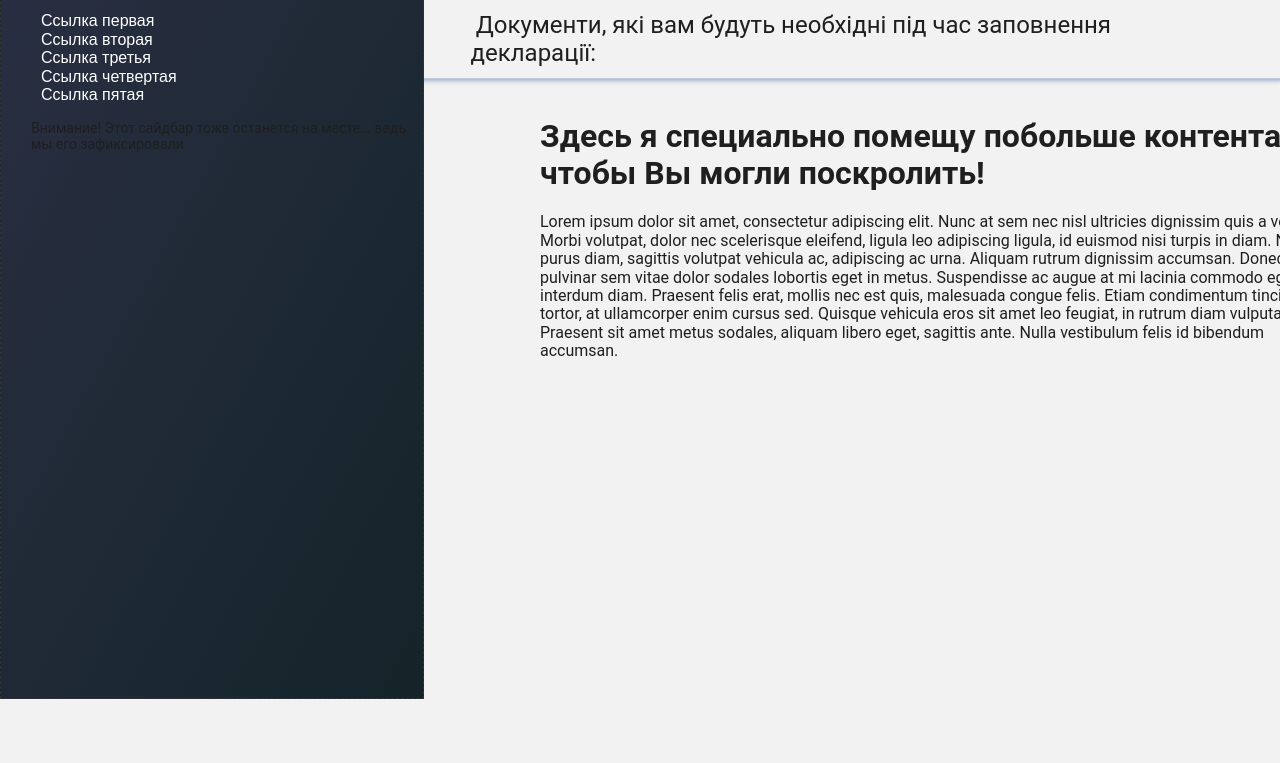
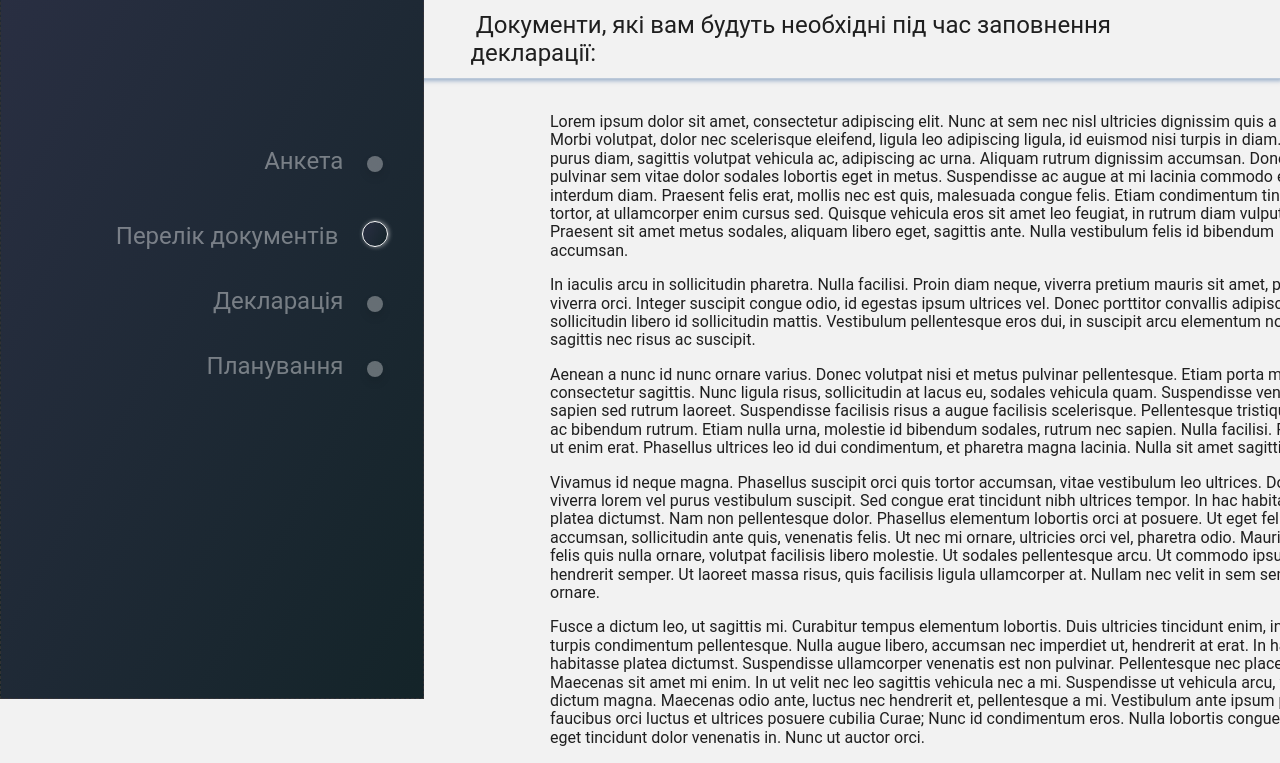
Before and after one commit to KostiaKalinchuk/pure-agency, a website: page src/index.html in a window 1280 px wide. Shown: the part 103-866 px from the top of the page. Before the commit the page ends 800 px from the top, so only its background shows below. Drawn offline with nearby package versions, Linux system fonts and the light colour scheme; files that its build step writes are made by us from their sources.

Commit message:
add left menu

```diff
--- a/src/index.html
+++ b/src/index.html
@@ -50,17 +50,29 @@
  </div>
 
 
+    <div class="left-menu">
+        <input type="radio" name="left-menu" id="questionnaire">
+        <label for="questionnaire">
+            <span>Анкета</span>
+        </label>
 
-    <nav><!--Блок для навигации-->
-        <ul>
-            <li><a href="#">Ссылка первая</a></li>
-            <li><a href="#">Ссылка вторая</a></li>
-            <li><a href="#">Ссылка третья</a></li>
-            <li><a href="#">Ссылка четвертая</a></li>
-            <li><a href="#">Ссылка пятая</a></li>
-        </ul>
-    </nav>
-    <p>Внимание! Этот сайдбар тоже останется на месте... ведь мы его зафиксировали</p>
+        <input type="radio" name="left-menu" id="documents" checked>
+        <label for="documents">
+            <span>Перелік документів</span>
+        </label>
+
+        <input type="radio" name="left-menu" id="declaration">
+        <label for="declaration">
+            <span>Декларація</span>
+        </label>
+
+        <input type="radio" name="left-menu" id="planning">
+        <label for="planning">
+            <span>Планування</span>
+        </label>
+    </div>
+
+
 
 
 </div>
@@ -69,8 +81,7 @@
 
 
 
-<article><!--А в этом блоке расположен контент-->
-    <h1>Здесь я специально помещу побольше контента, чтобы Вы могли поскролить!</h1>
+<div class="right-sidebar">
     <p>Lorem ipsum dolor sit amet, consectetur adipiscing elit. Nunc at sem nec nisl ultricies dignissim quis a velit. Morbi volutpat, dolor nec scelerisque eleifend, ligula leo adipiscing ligula, id euismod nisi turpis in diam.
         Nam purus diam, sagittis volutpat vehicula ac, adipiscing ac urna. Aliquam rutrum dignissim accumsan.
         Donec pulvinar sem vitae dolor sodales lobortis eget in metus. Suspendisse ac augue at mi lacinia commodo eget interdum diam.
@@ -78,31 +89,31 @@
         Etiam condimentum tincidunt tortor, at ullamcorper enim cursus sed.
         Quisque vehicula eros sit amet leo feugiat, in rutrum diam vulputate.
         Praesent sit amet metus sodales, aliquam libero eget, sagittis ante. Nulla vestibulum felis id bibendum accumsan.</p>
-    <!--<p>In iaculis arcu in sollicitudin pharetra. Nulla facilisi. Proin diam neque, viverra pretium mauris sit-->
-        <!--amet, placerat viverra orci. Integer suscipit congue odio, id egestas ipsum ultrices vel. Donec porttitor-->
-        <!--convallis adipiscing. Duis sollicitudin libero id sollicitudin mattis. Vestibulum pellentesque eros dui, in-->
-        <!--suscipit arcu elementum non. Integer sagittis nec risus ac suscipit.</p>-->
-    <!--<p>Aenean a nunc id nunc ornare varius. Donec volutpat nisi et metus pulvinar pellentesque.-->
-        <!--Etiam porta mauris nec consectetur sagittis. Nunc ligula risus, sollicitudin at lacus eu, sodales vehicula quam.-->
-        <!--Suspendisse venenatis sapien sed rutrum laoreet. Suspendisse facilisis risus a augue facilisis scelerisque.-->
-        <!--Pellentesque tristique tellus ac bibendum rutrum. Etiam nulla urna, molestie id bibendum sodales, rutrum nec sapien.-->
-        <!--Nulla facilisi. Praesent ut enim erat. Phasellus ultrices leo id dui condimentum, et pharetra magna lacinia.-->
-        <!--Nulla sit amet sagittis tortor.</p>-->
-    <!--<p>Vivamus id neque magna. Phasellus suscipit orci quis tortor accumsan, vitae vestibulum leo ultrices.-->
-        <!--Donec viverra lorem vel purus vestibulum suscipit. Sed congue erat tincidunt nibh ultrices tempor.-->
-        <!--In hac habitasse platea dictumst. Nam non pellentesque dolor. Phasellus elementum lobortis orci at posuere.-->
-        <!--Ut eget felis accumsan, sollicitudin ante quis, venenatis felis. Ut nec mi ornare, ultricies orci vel, pharetra odio.-->
-        <!--Mauris ultrices felis quis nulla ornare, volutpat facilisis libero molestie. Ut sodales pellentesque arcu.-->
-        <!--Ut commodo ipsum ut hendrerit semper. Ut laoreet massa risus, quis facilisis ligula ullamcorper at.-->
-        <!--Nullam nec velit in sem semper ornare.</p>-->
-    <!--<p>Fusce a dictum leo, ut sagittis mi. Curabitur tempus elementum lobortis.-->
-        <!--Duis ultricies tincidunt enim, in porta turpis condimentum pellentesque. Nulla augue libero, accumsan nec-->
-        <!--imperdiet ut, hendrerit at erat. In hac habitasse platea dictumst. Suspendisse ullamcorper venenatis est non pulvinar.-->
-        <!--Pellentesque nec placerat elit. Maecenas sit amet mi enim. In ut velit nec leo sagittis vehicula nec a mi.-->
-        <!--Suspendisse ut vehicula arcu, vitae dictum magna. Maecenas odio ante, luctus nec hendrerit et, pellentesque a mi.-->
-        <!--Vestibulum ante ipsum primis in faucibus orci luctus et ultrices posuere cubilia Curae; Nunc id condimentum eros.-->
-        <!--Nulla lobortis congue libero, eget tincidunt dolor venenatis in. Nunc ut auctor orci.</p>-->
-</article>
+    <p>In iaculis arcu in sollicitudin pharetra. Nulla facilisi. Proin diam neque, viverra pretium mauris sit
+        amet, placerat viverra orci. Integer suscipit congue odio, id egestas ipsum ultrices vel. Donec porttitor
+        convallis adipiscing. Duis sollicitudin libero id sollicitudin mattis. Vestibulum pellentesque eros dui, in
+        suscipit arcu elementum non. Integer sagittis nec risus ac suscipit.</p>
+    <p>Aenean a nunc id nunc ornare varius. Donec volutpat nisi et metus pulvinar pellentesque.
+        Etiam porta mauris nec consectetur sagittis. Nunc ligula risus, sollicitudin at lacus eu, sodales vehicula quam.
+        Suspendisse venenatis sapien sed rutrum laoreet. Suspendisse facilisis risus a augue facilisis scelerisque.
+        Pellentesque tristique tellus ac bibendum rutrum. Etiam nulla urna, molestie id bibendum sodales, rutrum nec sapien.
+        Nulla facilisi. Praesent ut enim erat. Phasellus ultrices leo id dui condimentum, et pharetra magna lacinia.
+        Nulla sit amet sagittis tortor.</p>
+    <p>Vivamus id neque magna. Phasellus suscipit orci quis tortor accumsan, vitae vestibulum leo ultrices.
+        Donec viverra lorem vel purus vestibulum suscipit. Sed congue erat tincidunt nibh ultrices tempor.
+        In hac habitasse platea dictumst. Nam non pellentesque dolor. Phasellus elementum lobortis orci at posuere.
+        Ut eget felis accumsan, sollicitudin ante quis, venenatis felis. Ut nec mi ornare, ultricies orci vel, pharetra odio.
+        Mauris ultrices felis quis nulla ornare, volutpat facilisis libero molestie. Ut sodales pellentesque arcu.
+        Ut commodo ipsum ut hendrerit semper. Ut laoreet massa risus, quis facilisis ligula ullamcorper at.
+        Nullam nec velit in sem semper ornare.</p>
+    <p>Fusce a dictum leo, ut sagittis mi. Curabitur tempus elementum lobortis.
+        Duis ultricies tincidunt enim, in porta turpis condimentum pellentesque. Nulla augue libero, accumsan nec
+        imperdiet ut, hendrerit at erat. In hac habitasse platea dictumst. Suspendisse ullamcorper venenatis est non pulvinar.
+        Pellentesque nec placerat elit. Maecenas sit amet mi enim. In ut velit nec leo sagittis vehicula nec a mi.
+        Suspendisse ut vehicula arcu, vitae dictum magna. Maecenas odio ante, luctus nec hendrerit et, pellentesque a mi.
+        Vestibulum ante ipsum primis in faucibus orci luctus et ultrices posuere cubilia Curae; Nunc id condimentum eros.
+        Nulla lobortis congue libero, eget tincidunt dolor venenatis in. Nunc ut auctor orci.</p>
+</div>
 
 
 
--- a/src/sass/style.scss
+++ b/src/sass/style.scss
@@ -61,11 +61,6 @@ header {
   }
 }
 
-
-
-
-
-
 .left-sidebar {
   position: fixed;
   width: 33%;
@@ -87,7 +82,6 @@ header {
       padding-right: 30px;
     }
     .description {
-      font-family: Roboto;
       font-style: normal;
       font-weight: normal;
       line-height: 19px;
@@ -96,25 +90,44 @@ header {
       color: #FFFFFF;
     }
   }
-
-
-
-
-
-
-
-  p {
-    padding-left: 30px;
-    font-size: 14px;
-    padding-right: 10px;
-  }
-  li {
-    list-style-type: none;
-    font-family: Arial, Helvetica, sans-serif;
-  }
-  a {
-    text-decoration: none;
-    color: #FFF;
+  .left-menu {
+    display: flex;
+    flex-direction: column;
+    align-items: flex-end;
+    margin-right: 40px;
+    margin-top: 120px;
+    span {
+      margin-right: 20px;
+      line-height: 39px;
+      font-size: 24px;
+      text-align: right;
+      color: #FFFFFF;
+      mix-blend-mode: normal;
+      opacity: 0.4;
+    }
+    label::after {
+      content: '';
+      display: inline-block;
+      width: 16px;
+      height: 16px;
+      box-shadow: 0 5px 10px rgba(0, 0, 1, 0.1);
+      background: rgba(255, 255, 255, 0.329512);
+      margin-top: 40px;
+      margin-bottom: -3px;
+      border-radius: 50%;
+      transition: all 0.5s;
+    }
+    input[type="radio"] {
+      display: none;
+    }
+    input[type="radio"]:checked + label::after{
+      background: linear-gradient(298.44deg, #142429 1.48%, #2A2F43 97.97%);
+      width: 24px;
+      height: 24px;
+      margin-right: -5px;
+      border: 1px solid #FFFFFF;
+      box-shadow: 1px 0px 4px rgba(255, 255, 255, 0.5);
+    }
   }
 }
 
@@ -127,9 +140,23 @@ header {
 
 
 
-article {
+
+
+
+
+
+
+
+
+
+
+
+
+
+
+.right-sidebar {
   width: 100%;
   padding-top: 200px;
-  padding-left: 540px;
+  padding-left: 550px;
   background: #f2f2f2;
 }
```
Also changed, not shown: build/css/style.css, build/css/style.min.css, build/index.html, 1 other file.
